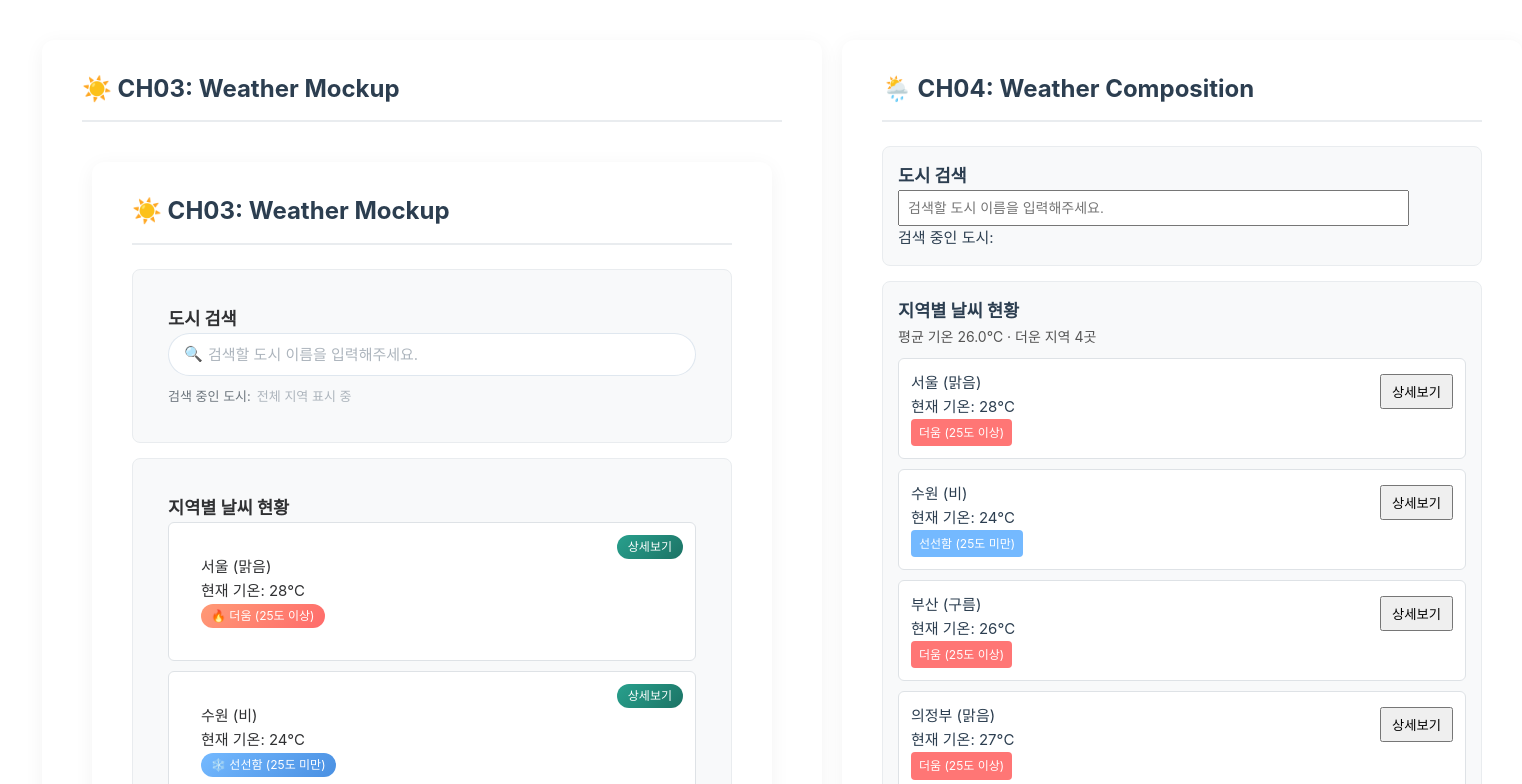
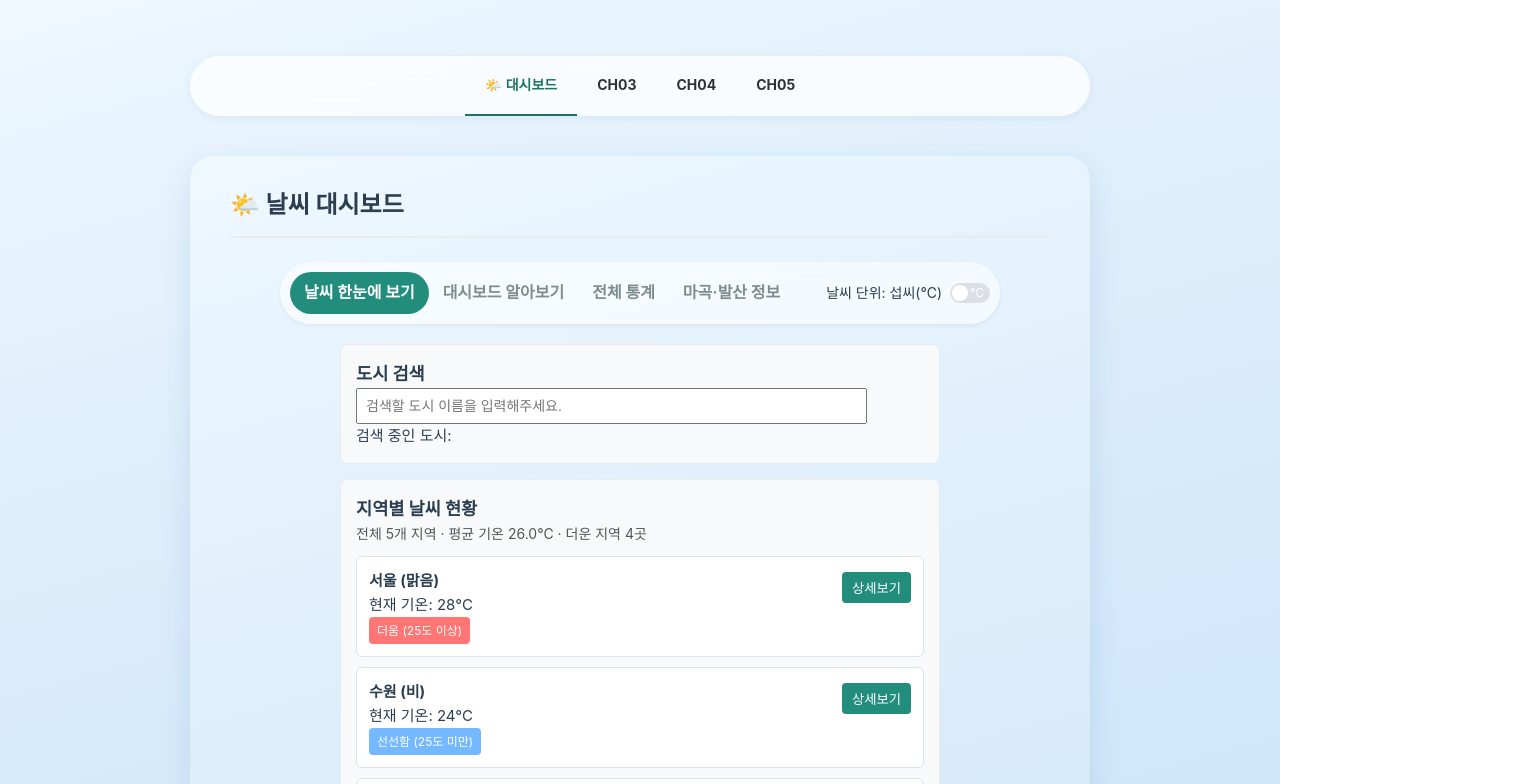
Before and after one commit to dudtlstm/skala-vue, a Vue app: page / in a window 1280 px wide. Shown: the top 784 px of the page, 1522 px wide, since content can reach past the window. Built offline with nearby package versions, Linux system fonts and the light colour scheme; a web font is replaced by a local one.

Commit message:
chore: 사이트 구조 개편(CH03~05 탭 분리 + 대시보드 레이아웃) 및 하늘 테마 적용

```diff
--- a/src/App.vue
+++ b/src/App.vue
@@ -1,45 +1,11 @@
 <script setup>
-import { RouterLink, RouterView } from 'vue-router'
-import WeatherMockup from './components/handson/WeatherMockup.vue'
-import WeatherComposition from './components/handson/WeatherComposition.vue'
-import WeatherParent from './components/handson/WeatherParent.vue'
+import { RouterView } from 'vue-router'
+import SiteNavBar from './components/layout/SiteNavBar.vue'
 </script>
 
 <template>
-  <div class="app-container">
-    <h1>☀️ CH03: Weather Mockup</h1>
-    <hr />
-    <WeatherMockup />
-  </div>
-
-  <div class="app-container">
-    <h1>🌦️ CH04: Weather Composition</h1>
-    <hr />
-    <WeatherComposition />
-  </div>
-
-  <div class="app-container">
-    <h1>🧩 CH05: Weather Component</h1>
-    <hr />
-    <WeatherParent />
-  </div>
-
-  <div class="app-container">
-    <h1>🧭 CH06: Weather Router</h1>
-    <hr />
-    <div class="dashboard-wrapper">
-      <nav class="navigation-bar">
-        <RouterLink to="/" class="nav-item">날씨 한눈에 보기</RouterLink>
-        <span class="divider">|</span>
-        <RouterLink to="/about" class="nav-item">서비스 알아보기</RouterLink>
-        <span class="divider">|</span>
-        <RouterLink to="/stats" class="nav-item">전체 통계</RouterLink>
-      </nav>
-      <main>
-        <RouterView />
-      </main>
-    </div>
-  </div>
+  <SiteNavBar />
+  <RouterView />
 </template>
 
 <style>
--- a/src/assets/base.css
+++ b/src/assets/base.css
@@ -61,7 +61,8 @@
 body {
   min-height: 100vh;
   color: var(--color-text);
-  background: var(--color-background);
+  background: linear-gradient(165deg, var(--sky-50), var(--sky-100) 50%, var(--sky-200) 100%);
+  background-attachment: fixed;
   transition:
     color 0.5s,
     background-color 0.5s;
--- a/src/assets/handson.css
+++ b/src/assets/handson.css
@@ -1,11 +1,23 @@
+/* 0. UI Libraries Hands on: 하늘색 테마 토큰 */
+:root {
+  --sky-50: #eef8ff;
+  --sky-100: #dcedfb;
+  --sky-200: #cfe6fb;
+  --card-shadow: 0 8px 24px rgba(31, 84, 143, 0.1);
+  --card-shadow-hover: 0 12px 32px rgba(31, 84, 143, 0.18);
+  /* Element Plus 전역 라운드 처리 토큰 — el-card/el-input/el-tag 등 대부분의 컴포넌트가 이 값을 따른다 */
+  --el-border-radius-base: 12px;
+  --el-card-border-radius: 16px;
+}
+
 /* 1. 전체 최외곽 컨테이너 레벨 정의 */
 .app-container {
   max-width: 900px;
-  margin: 40px 10px 40px 10px;
+  margin: 40px auto;
   padding: 30px 40px;
-  background-color: #ffffff;
-  border-radius: 12px;
-  box-shadow: 0 4px 20px rgba(0, 0, 0, 0.05);
+  background: linear-gradient(165deg, var(--sky-50), var(--sky-100) 50%, var(--sky-200) 100%);
+  border-radius: 24px;
+  box-shadow: 0 10px 30px rgba(31, 84, 143, 0.12);
   font-family:
     'Pretendard',
     -apple-system,
@@ -17,7 +29,7 @@
 }
 /* 2. 대주제 (h1) 및 구분선 (hr) 정돈 */
 .app-container h1 {
-  font-size: 1.5rem;
+  font-size: clamp(1.15rem, 4vw, 1.5rem);
   font-weight: 700;
   color: #2c3e50;
   margin-top: 48px;
@@ -36,6 +48,14 @@
   border-top: 2px solid #e9ecef;
   margin-bottom: 24px;
 }
+@media (max-width: 480px) {
+  .app-container {
+    padding: 16px 18px;
+    margin: 24px auto;
+    border-radius: 18px;
+  }
+}
+
 /* 세션 대제목 (h1) 스타일링 */
 h1 {
   font-size: 1.8rem;
@@ -45,13 +65,22 @@ h1 {
   margin-bottom: 8px;
 }
 
+/* 전체 사이트 공통: 섹션 소제목(h3/h4)은 항상 bold */
+h3,
+h4 {
+  font-weight: 700;
+}
+
 .navigation-bar {
   display: flex;
+  flex-wrap: wrap;
   justify-content: center;
   align-items: center;
-  background-color: #ffffff;
-  padding: 15px;
-  border-radius: 8px;
+  row-gap: 8px;
+  background-color: rgba(255, 255, 255, 0.6);
+  backdrop-filter: blur(8px);
+  padding: 10px;
+  border-radius: 999px;
   box-shadow: 0 2px 4px rgba(0, 0, 0, 0.05);
   margin-bottom: 20px;
 }
@@ -60,73 +89,43 @@ h1 {
   color: #7f8c8d;
   font-weight: bold;
   font-size: 16px;
-  transition: color 0.2s ease;
+  padding: 8px 14px;
+  border-radius: 999px;
+  transition:
+    background-color 0.2s ease,
+    color 0.2s ease;
 }
 .nav-item:hover {
   color: #2c3e50;
+  background-color: rgba(34, 141, 125, 0.1);
 }
 .divider {
-  margin: 0 15px;
-  color: #dcdde1;
+  display: none;
 }
 
-/* 🔥 Vue Router가 활성화된 링크 태그에 자동으로 부여하는 클래스 스펙 */
 .navigation-bar .router-link-exact-active {
-  color: #3498db;
-  border-bottom: 2px solid #3498db;
-  padding-bottom: 2px;
+  color: #fff;
+  background-color: #228d7d;
+  border-bottom: none;
+  padding-bottom: 8px;
+}
+@media (max-width: 480px) {
+  .nav-item {
+    font-size: 13px;
+    padding: 6px 10px;
+  }
+  .unit-toggler {
+    margin-left: 0;
+    width: 100%;
+    justify-content: center;
+  }
 }
 
-/* 과제페이지 스타일 - Component 분리 후 각 페이지별로 이동 */
+/* 대시보드 하위 View들이 공유하는 래퍼(반응형은 각 View의 scoped 스타일에서 처리) */
 .dashboard-wrapper {
-  width: 600px;
+  width: 100%;
+  max-width: 720px;
   margin: 0 auto;
-}
-.search-box,
-.list-box {
-  background: #f8f9fa;
-  padding: 15px;
-  border-radius: 8px;
-  margin-bottom: 15px;
-  border: 1px solid #e9ecef;
-}
-.search-box h3,
-.list-box h3 {
-  font-weight: 700;
-}
-input {
-  padding: 8px;
-  width: 90%;
-  font-size: 14px;
-}
-.weather-card {
-  background: #fff;
-  border: 1px solid #dee2e6;
-  padding: 12px;
-  margin-bottom: 10px;
-  border-radius: 6px;
-  cursor: pointer;
-  position: relative;
-}
-.badge {
-  display: inline-block;
-  padding: 4px 8px;
-  font-size: 12px;
-  border-radius: 4px;
-  color: #fff;
-}
-.hot {
-  background-color: #ff7675;
-}
-.cool {
-  background-color: #74b9ff;
-}
-.btn-detail {
-  position: absolute;
-  right: 12px;
-  top: 15px;
-  padding: 6px 10px;
-  cursor: pointer;
 }
 .status-bar {
   background: #e8f5e9;
@@ -134,5 +133,80 @@ input {
   text-align: center;
   color: #2e7d32;
   font-weight: bold;
+  border-radius: 14px;
+}
+
+/* Ch08 Axios 요구사항 2번: 추가로 붙인 OpenWeatherMap API를 표시하는 공용 배지 */
+.api-badge {
+  display: inline-block;
+  margin-left: 8px;
+  padding: 2px 8px;
+  font-size: 11px;
+  font-weight: 700;
+  color: #228d7d;
+  background-color: #d8f3ec;
+  border: 1px solid #a8ddce;
+  border-radius: 999px;
+  vertical-align: middle;
+}
+/* 배지 옆에 붙는 회색 원 느낌표 아이콘 — 이걸 호버하면 title 설명 툴팁이 뜬다 */
+.info-icon {
+  position: relative;
+  display: inline-flex;
+  align-items: center;
+  justify-content: center;
+  width: 14px;
+  height: 14px;
+  margin-left: 4px;
+  border-radius: 50%;
+  background-color: #adb5bd;
+  color: #fff;
+  font-size: 10px;
+  font-weight: 700;
+  font-style: normal;
+  line-height: 1;
+  vertical-align: middle;
+  cursor: pointer;
+}
+/* 말풍선 툴팁 본체: data-tooltip 속성의 텍스트를 아이콘 위에 박스로 띄운다 */
+.info-icon::after {
+  content: attr(data-tooltip);
+  position: absolute;
+  bottom: calc(100% + 9px);
+  left: 50%;
+  transform: translateX(-50%);
+  width: 220px;
+  padding: 8px 10px;
+  background-color: #2d2d2d;
+  color: #f1f1f1;
+  font-size: 12px;
+  font-weight: 400;
+  line-height: 1.5;
+  text-align: left;
   border-radius: 6px;
+  white-space: normal;
+  opacity: 0;
+  visibility: hidden;
+  transition: opacity 0.15s ease;
+  z-index: 20;
+  pointer-events: none;
 }
+/* 말풍선 꼬리(아래쪽 삼각형) */
+.info-icon::before {
+  content: '';
+  position: absolute;
+  bottom: calc(100% + 3px);
+  left: 50%;
+  transform: translateX(-50%);
+  border: 6px solid transparent;
+  border-top-color: #2d2d2d;
+  opacity: 0;
+  visibility: hidden;
+  transition: opacity 0.15s ease;
+  z-index: 20;
+}
+.info-icon:hover::after,
+.info-icon:hover::before {
+  opacity: 1;
+  visibility: visible;
+}
--- a/src/assets/main.css
+++ b/src/assets/main.css
@@ -20,16 +20,3 @@ a,
     background-color: hsla(160, 100%, 37%, 0.2);
   }
 }
-
-@media (min-width: 1024px) {
-  body {
-    display: flex;
-    place-items: center;
-  }
-
-  #app {
-    display: grid;
-    grid-template-columns: 1fr 1fr;
-    padding: 0 2rem;
-  }
-}
--- /dev/null
+++ b/src/components/layout/SiteNavBar.vue
@@ -0,0 +1,47 @@
+<!-- UI Libraries Hands on: Element Plus el-menu로 만든 사이트 전체 최상단 네비게이션.
+     대시보드('/' 이하 전부)와 Ch03~05 실습 페이지를 오가는 1단계 nav. -->
+
+<script setup>
+import { computed } from 'vue'
+import { useRoute } from 'vue-router'
+
+const route = useRoute()
+
+// Ch03~05는 각자 탭 활성화, 대시보드 하위 경로는 항상 '/'를 활성 탭으로 표시.
+// 404(NotFound)는 그 어디에도 속하지 않으므로 어떤 탭도 활성화하지 않는다.
+const chapterPaths = ['/ch03', '/ch04', '/ch05']
+const activeIndex = computed(() => {
+  if (chapterPaths.includes(route.path)) return route.path
+  if (route.name === 'NotFound') return ''
+  return '/'
+})
+</script>
+
+<template>
+  <el-menu class="site-nav" mode="horizontal" :router="true" :default-active="activeIndex" :ellipsis="false">
+    <el-menu-item index="/">🌤️ 대시보드</el-menu-item>
+    <el-menu-item index="/ch03">CH03</el-menu-item>
+    <el-menu-item index="/ch04">CH04</el-menu-item>
+    <el-menu-item index="/ch05">CH05</el-menu-item>
+  </el-menu>
+</template>
+
+<style scoped>
+.site-nav {
+  --el-menu-bg-color: rgba(255, 255, 255, 0.75);
+  --el-menu-hover-bg-color: rgba(34, 141, 125, 0.1);
+  --el-menu-active-color: #1c7365;
+  max-width: 900px;
+  margin: 24px auto 0;
+  border-radius: 999px;
+  overflow: hidden;
+  backdrop-filter: blur(10px);
+  justify-content: center;
+  border-bottom: none;
+  box-shadow: 0 2px 10px rgba(31, 84, 143, 0.08);
+}
+/* 안쪽 대시보드 nav(.nav-item)와 동일하게 메뉴 항목도 항상 bold 처리 */
+.site-nav :deep(.el-menu-item) {
+  font-weight: 700;
+}
+</style>
--- a/src/router/index.js
+++ b/src/router/index.js
@@ -4,25 +4,53 @@ import NotFoundView from '@/views/NotFoundView.vue'
 const router = createRouter({
   history: createWebHistory(import.meta.env.BASE_URL),
   routes: [
+    // Ch03~05는 사이트 최상단 nav에서 접근하는 별도 페이지
+    {
+      path: '/ch03',
+      name: 'Ch03Mockup',
+      component: () => import('../components/handson/WeatherMockup.vue'),
+    },
+    {
+      path: '/ch04',
+      name: 'Ch04Composition',
+      component: () => import('../components/handson/WeatherComposition.vue'),
+    },
+    {
+      path: '/ch05',
+      name: 'Ch05Component',
+      component: () => import('../components/handson/WeatherParent.vue'),
+    },
+    // '/' 이하는 날씨 대시보드(Ch06 Router 이후) 전용 레이아웃 - 자식 경로는 지금까지의 URL과 동일하게 유지된다
     {
       path: '/',
+      component: () => import('../views/DashboardLayoutView.vue'),
+      children: [
+        {
+          path: '',
           name: 'WeatherHome',
           component: () => import('../views/WeatherHomeView.vue'),
         },
         {
-      path: '/weather/:cityId',
+          path: 'weather/:cityId',
           name: 'WeatherDetail',
           component: () => import('../views/WeatherDetailView.vue'),
         },
         {
-      path: '/about',
+          path: 'about',
           name: 'WeatherAbout',
           component: () => import('../views/WeatherAboutView.vue'),
         },
         {
-      path: '/stats',
+          path: 'stats',
           name: 'WeatherStats',
           component: () => import('../views/WeatherStatsView.vue'),
+        },
+        {
+          path: 'seoul',
+          name: 'WeatherSeoul',
+          component: () => import('../views/WeatherSeoulView.vue'),
+        },
+      ],
     },
     {
       path: '/:pathMatch(.*)*',
--- /dev/null
+++ b/src/views/DashboardLayoutView.vue
@@ -0,0 +1,29 @@
+<!-- Ch06 Vue Router의 Hands on 코드입니다. 날씨 대시보드(홈/소개/통계/마곡·발산정보/상세보기)의 공용 레이아웃.
+     사이트 최상단 nav(SiteNavBar)와 별개로, 대시보드 전용 2단계 nav를 여기서 소유한다. -->
+
+<script setup>
+import { RouterLink, RouterView } from 'vue-router'
+import UnitToggler from '../components/handson/UnitToggler.vue'
+</script>
+
+<template>
+  <div class="app-container">
+    <h1>🌤️ 날씨 대시보드</h1>
+    <hr />
+    <div class="dashboard-wrapper">
+      <nav class="navigation-bar">
+        <RouterLink to="/" class="nav-item">날씨 한눈에 보기</RouterLink>
+        <span class="divider">|</span>
+        <RouterLink to="/about" class="nav-item">대시보드 알아보기</RouterLink>
+        <span class="divider">|</span>
+        <RouterLink to="/stats" class="nav-item">전체 통계</RouterLink>
+        <span class="divider">|</span>
+        <RouterLink to="/seoul" class="nav-item">마곡·발산 정보</RouterLink>
+        <UnitToggler />
+      </nav>
+      <main>
+        <RouterView />
+      </main>
+    </div>
+  </div>
+</template>
```
Also changed, not shown: eslint.config.js (+9 -0 lines). Lines whose indentation alone changed are shown as unchanged.
